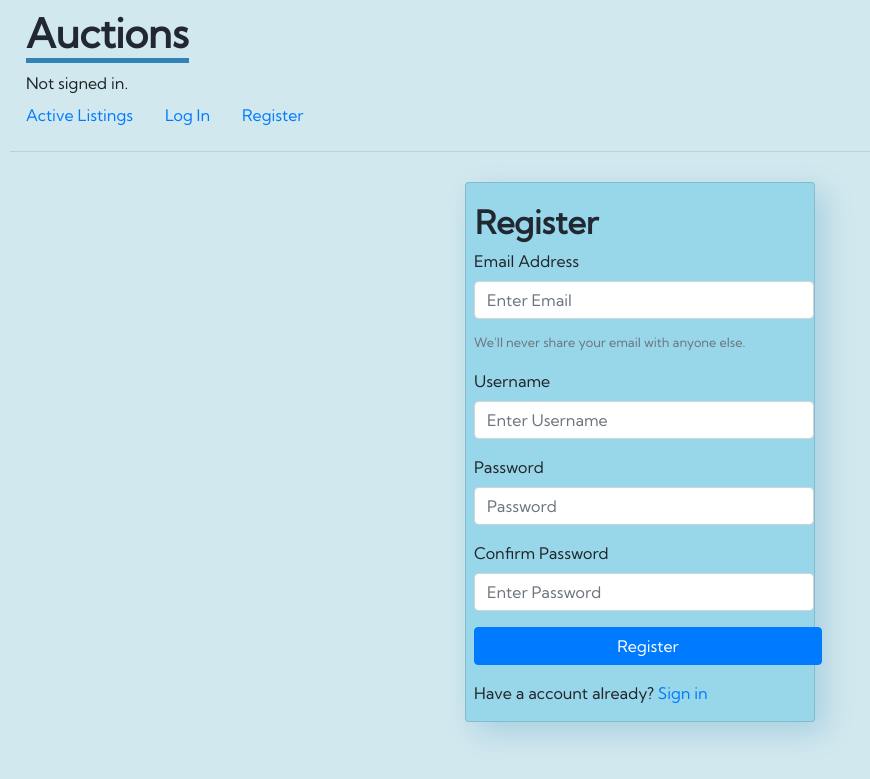
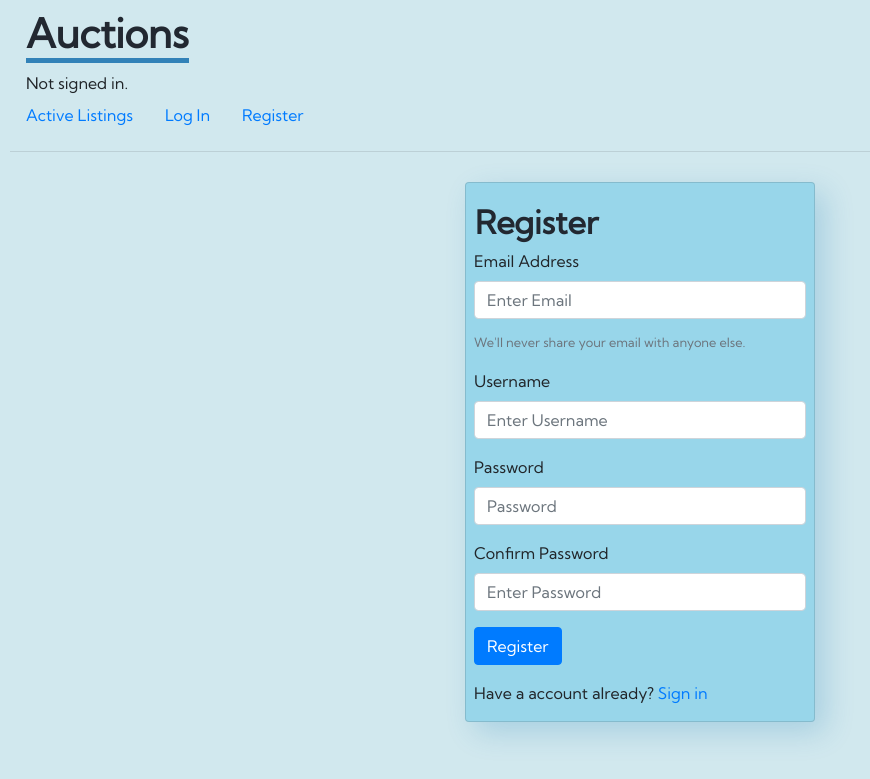
Before and after one commit to Teemobeemo/Commerce, a Django app: page /register in a window 1280 px wide. Shown: the top 779 px of the page, without its empty margins (0-870 px from the left). Run offline with Django 3.2, Linux system fonts and the light colour scheme; parts of the project's set-up code (start-up, migrations or seed data) failed here and were passed over; some libraries are stand-ins or nearby versions.

Commit message:
💄 Styling

```diff
--- a/auctions/templates/auctions/register.html
+++ b/auctions/templates/auctions/register.html
@@ -12,27 +12,27 @@
 
     <form action="{% url 'login' %}" method="post">
         {% csrf_token %}
-        <div class="form-group ml-2">
+        <div class="form-group ml-2 mr-2">
           <label for="exampleInputEmail1">Email Address</label>
           <input required type="email" class="form-control" id="exampleInputEmail1" aria-describedby="emailHelp" placeholder="Enter Email">
           <small id="emailHelp" class="form-text text-muted">We'll never share your email with anyone else.</small>
         </div>
-        <div class="form-group ml-2">
+        <div class="form-group ml-2 mr-2">
             <label for="exampleInputEmail1">Username</label>
-            <input required type="text" class="form-control" id="exampleInputEmail1" aria-describedby="emailHelp" placeholder="Enter Username">
+            <input name="username" required type="text" class="form-control" id="exampleInputEmail1" aria-describedby="emailHelp" placeholder="Enter Username">
           </div>
-        <div class="form-group ml-2">
+        <div class="form-group ml-2 mr-2">
           <label for="exampleInputPassword1">Password</label>
           <input required type="password" class="form-control" id="exampleInputPassword1" placeholder="Password">
         </div>
-        <div class="form-group ml-2">
+        <div class="form-group ml-2 mr-2">
             <label for="exampleInputEmail1">Confirm Password</label>
             <input required type="password" class="form-control" id="exampleInputEmail1" aria-describedby="emailHelp" placeholder="Enter Password">
           </div>
-        <button type="submit" class="btn btn-primary mr-2 w-100 ml-2">Register</button>
+        <button type="submit" class="btn btn-primary mr-2 ml-2" style="max-width: 100%;">Register</button>
       </form>
 
 
-    <p class="ml-2 ">Have a account already? <a href="{% url 'register' %}">Sign in</a></p>
+    <p class="ml-2 ">Have a account already? <a href="{% url 'login' %}">Sign in</a></p>
 </div>
 {% endblock %}
```
